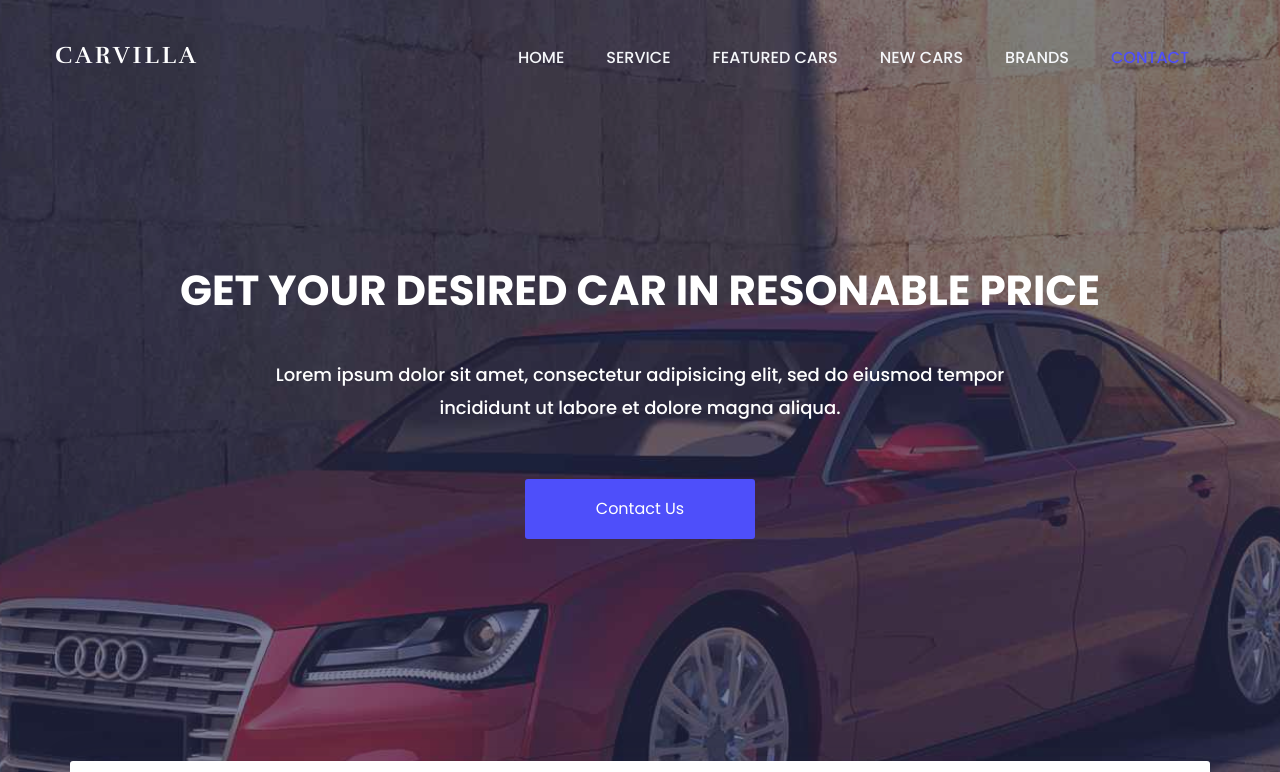
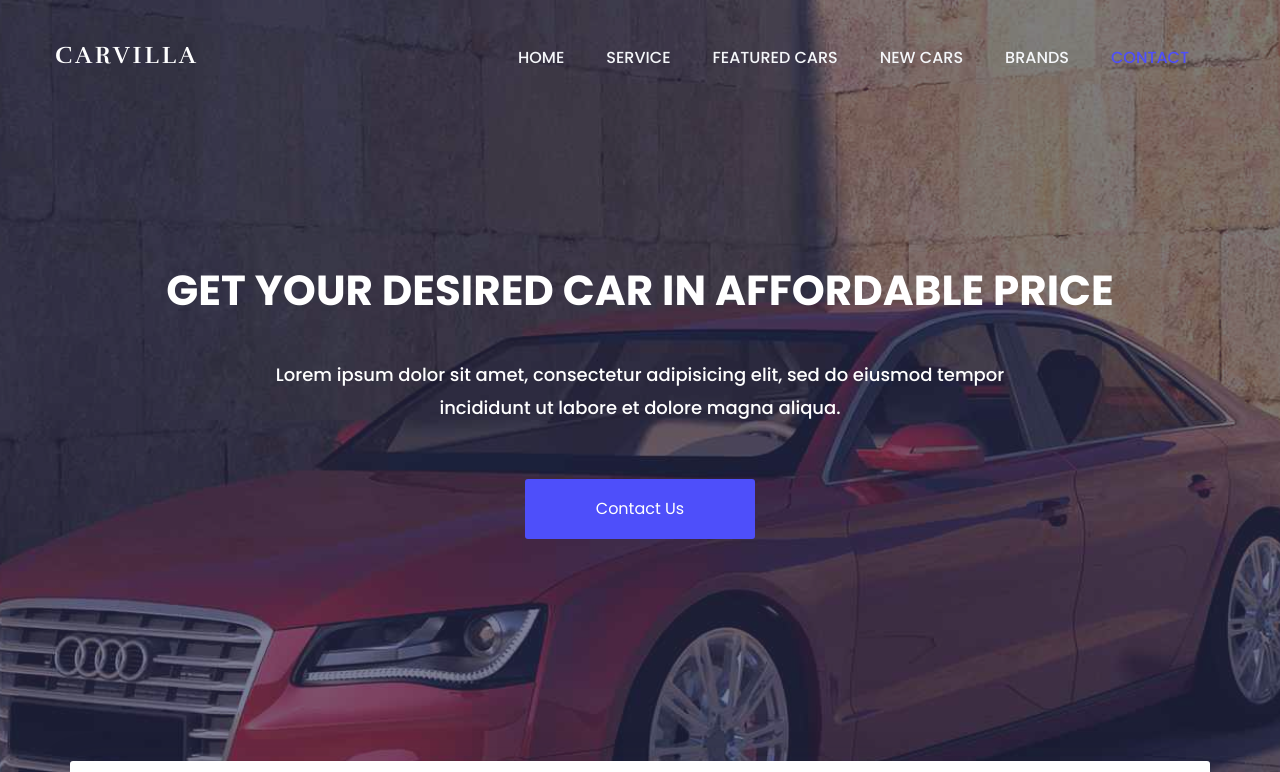
Before and after one commit to DonatienKT/git_pipeline_webpractice, a plain HTML site: page index.html in a window 1280 px wide. Shown: the top 772 px of the page. Drawn offline with nearby package versions, Linux system fonts and the light colour scheme.

Commit message:
donas branch

```diff
--- a/index.html
+++ b/index.html
@@ -14,7 +14,7 @@
 		<link href="https://fonts.googleapis.com/css?family=Rufina:400,700" rel="stylesheet">
 
         <!-- title of site -->
-        <title>CarVilla</title>
+        <title>Audi-CarVilla</title>
 
         <!-- For favicon png -->
 		<link rel="shortcut icon" type="image/icon" href="assets/logo/favicon.png"/>
@@ -105,7 +105,7 @@
 
 			<div class="container">
 				<div class="welcome-hero-txt">
-					<h2>get your desired car in resonable price</h2>
+					<h2>get your desired car in affordable price</h2>
 					<p>
 						Lorem ipsum dolor sit amet, consectetur adipisicing elit, sed do eiusmod tempor incididunt ut labore et dolore   magna aliqua.
 					</p>
```
